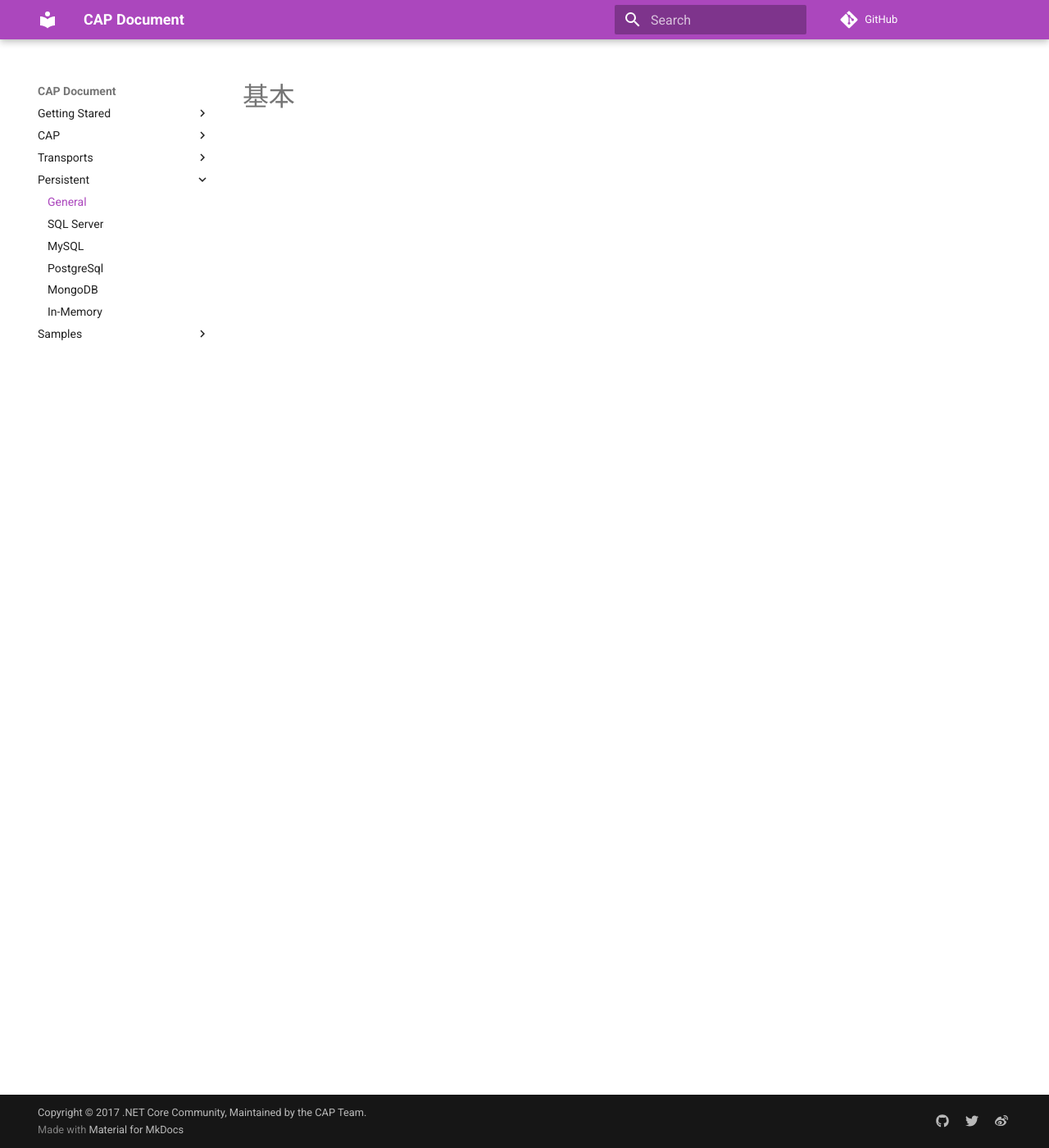
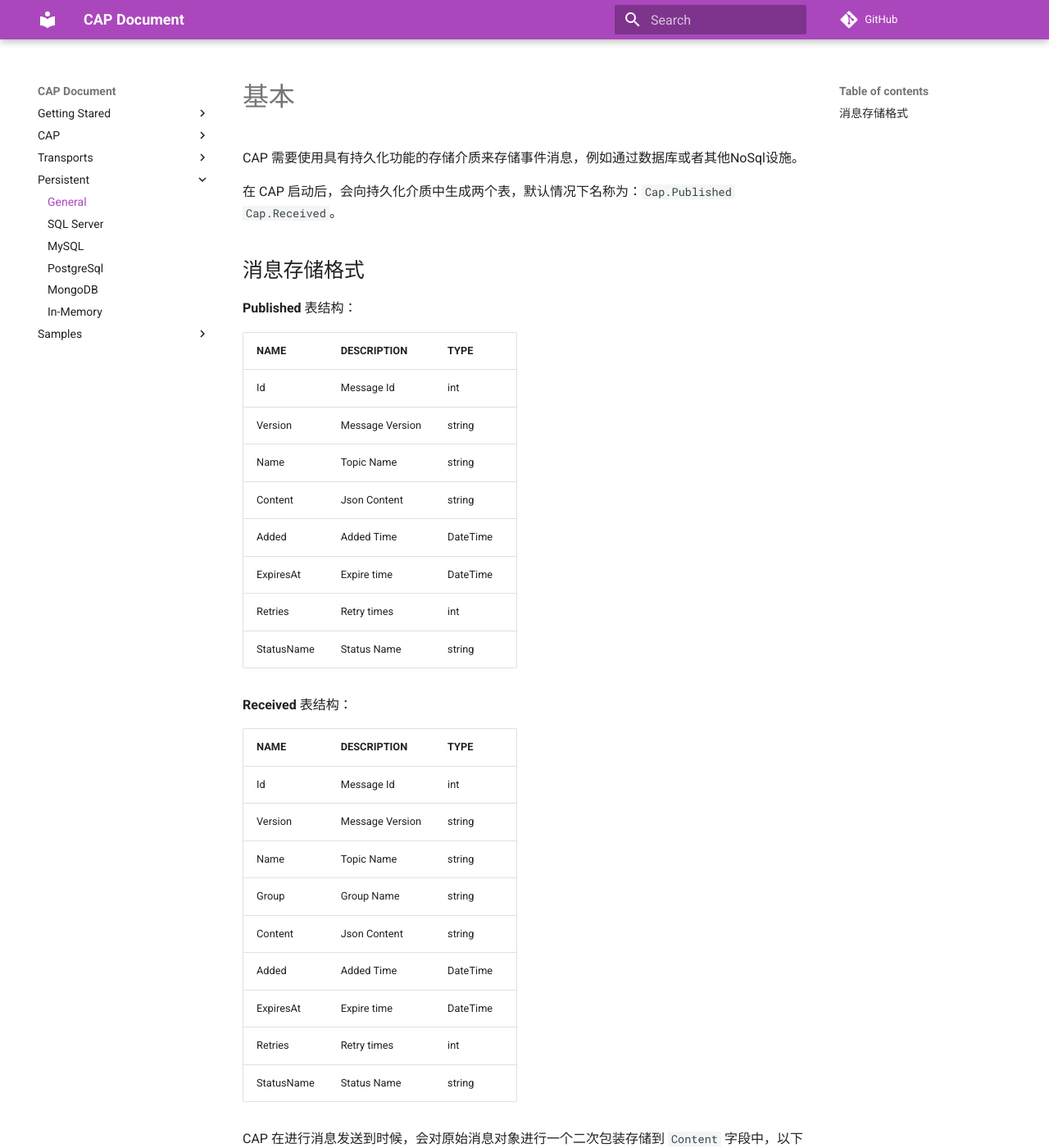
Before and after one commit to dotnetcore/CAP, an MkDocs documentation site: the page built from docs/content/user-guide/cn/persistent/general.md, in a window 1280 px wide and 1400 px high. Shown: the whole window at 82% size. Built offline with MkDocs 1.6.1 and Material for MkDocs 9.7.7, drawn with Linux system fonts in a browser that asks for light colours; comment, search, counter and statistics services are not loaded; some of the changed text lies outside the part shown.

Commit message:
add docs

```diff
--- a/docs/content/user-guide/cn/persistent/general.md
+++ b/docs/content/user-guide/cn/persistent/general.md
@@ -1 +1,45 @@
 # 基本
+
+CAP 需要使用具有持久化功能的存储介质来存储事件消息，例如通过数据库或者其他NoSql设施。
+
+在 CAP 启动后，会向持久化介质中生成两个表，默认情况下名称为：`Cap.Published` `Cap.Received`。
+
+## 消息存储格式
+
+**Published** 表结构：
+
+NAME | DESCRIPTION | TYPE
+:---|:---|:---
+Id | Message Id | int
+Version | Message Version | string
+Name | Topic Name | string
+Content | Json Content | string
+Added | Added Time | DateTime
+ExpiresAt | Expire time | DateTime
+Retries | Retry times | int
+StatusName | Status Name | string
+
+**Received** 表结构：
+
+NAME | DESCRIPTION | TYPE
+:---|:---|:---
+Id | Message Id | int
+Version | Message Version | string
+Name | Topic Name | string
+Group | Group Name | string
+Content | Json Content | string
+Added | Added Time | DateTime
+ExpiresAt | Expire time | DateTime
+Retries | Retry times | int
+StatusName | Status Name | string
+
+CAP 在进行消息发送到时候，会对原始消息对象进行一个二次包装存储到 `Content` 字段中，以下为包装 Content 的 Message 对象数据结构：
+
+NAME | DESCRIPTION | TYPE
+:---|:---|:---
+Id	| CAP生成的消息编号	| string
+Timestamp |	消息创建时间 |	string
+Content |	内容 |	string
+CallbackName |	回调的订阅者名称 | string
+
+其中 Id 字段，CAP 采用的 MongoDB 中的 ObjectId 分布式Id生成算法生成。
```
Also changed, not shown: docs/content/user-guide/cn/cap/messaging.md (+29 -2 lines).
